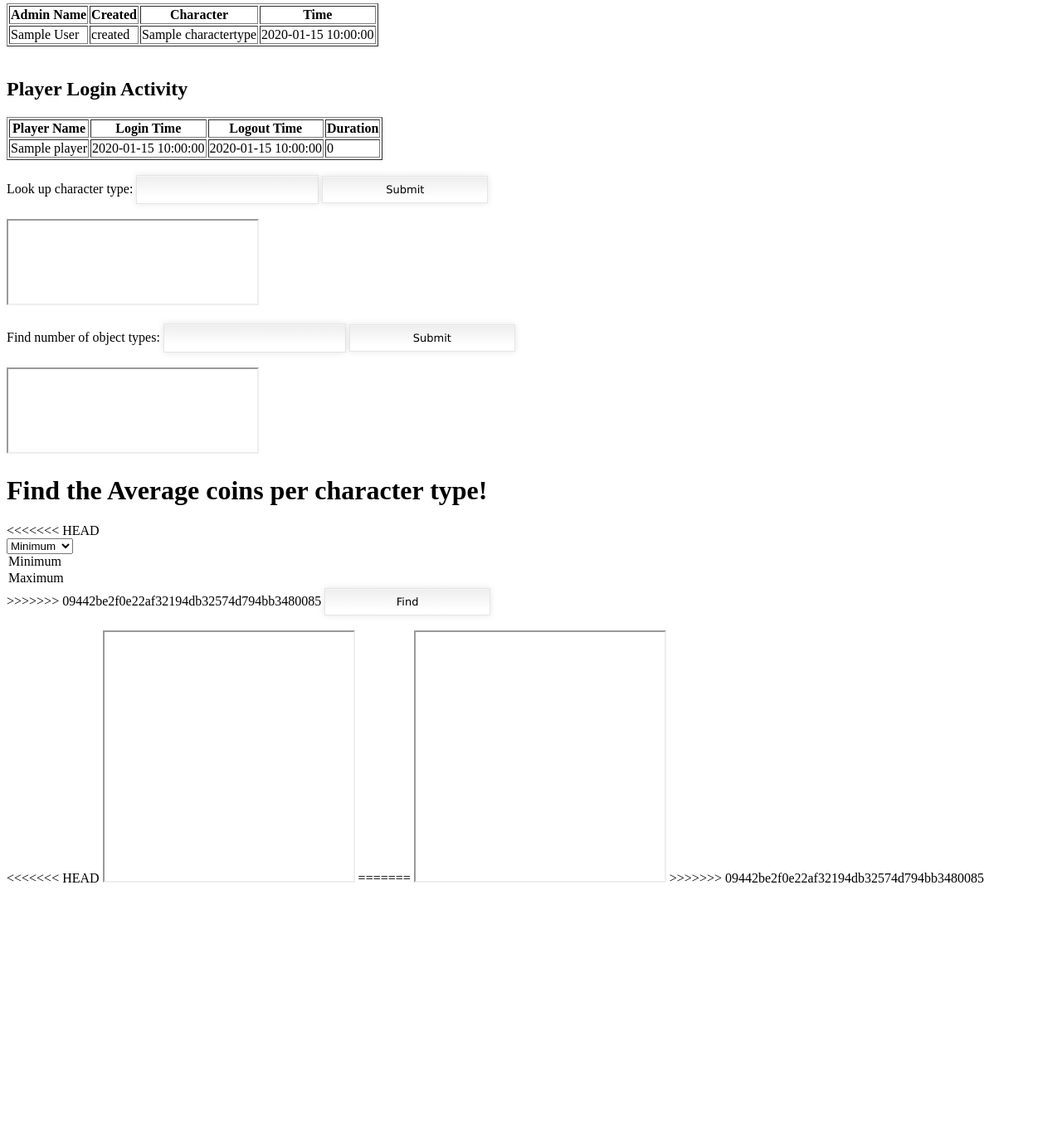
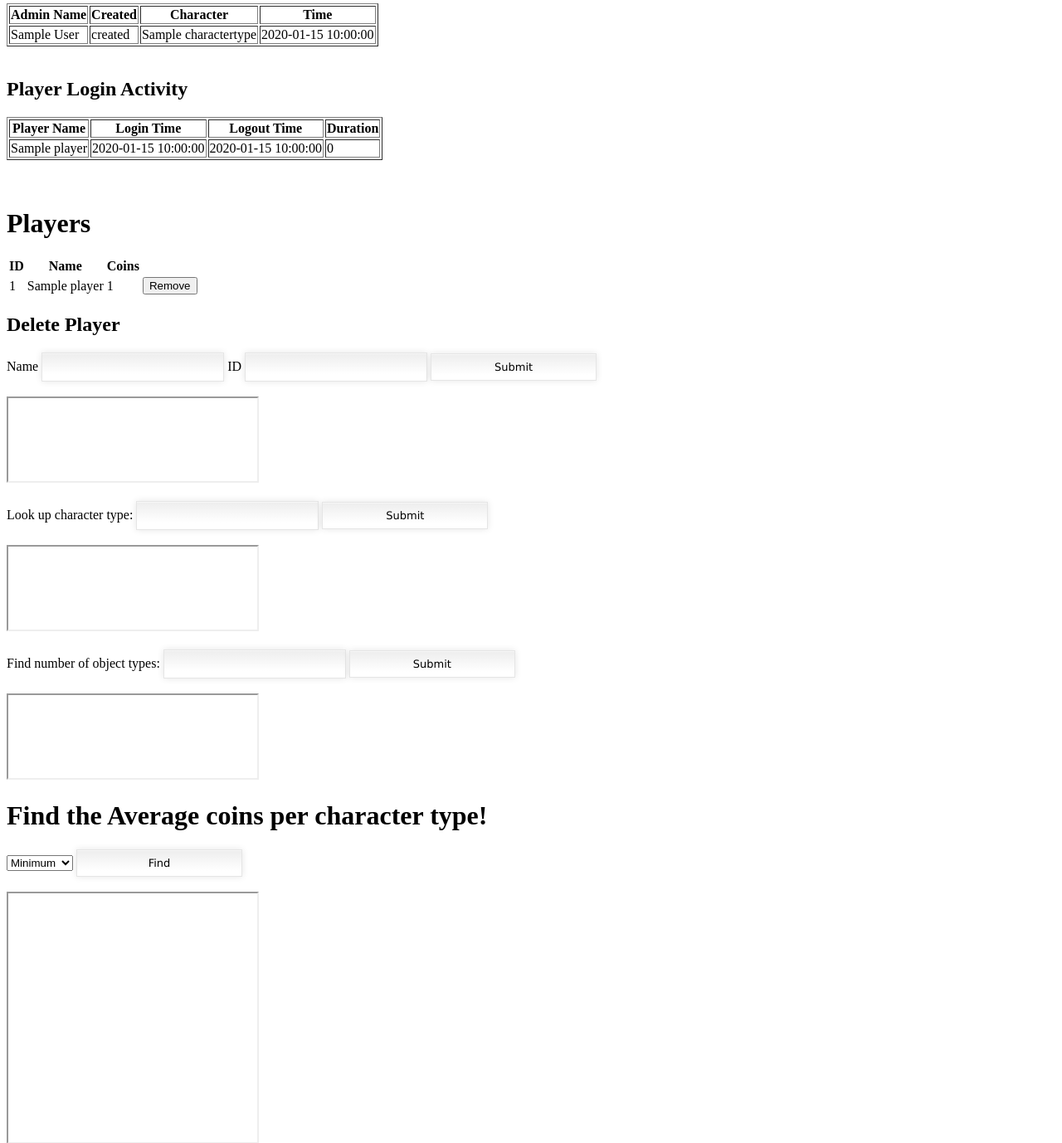
Before and after one commit to hanskurn/TheBestGameEver, a PHP site: page /TheBestGameEver/adminview.php in a window 1280 px wide. Shown: the part 422-1800 px from the top of the page at 83% size. Before the commit the page ends 1486 px from the top, so only its background shows below. Run offline with PHP 8.4, Linux system fonts and the light colour scheme; the visitor is signed in with stand-in values (Sample User, id 1); tables that the repository leaves empty hold one stand-in row (values such as "Sample post").

Commit message:
added delete player

```diff
--- a/adminview.php
+++ b/adminview.php
@@ -33,6 +33,11 @@
     $row = mysqli_fetch_array($result);
 
     ?>
+    <script>
+        function removePlayer(event){
+
+        }
+    </script>
 </head>
 <link rel="stylesheet" href="css/main.css" type="text/css">
 <body>
@@ -79,6 +84,7 @@
 <br>
 <iframe name='obformresponse' width='300' height='25'></iframe>
 <br>
+
 <h2>Admin Recent Activity</h2>
 
 <?php
@@ -97,8 +103,7 @@
     <th>Character</th>
     <th>Time</th>
     </tr>";
-    while($row = mysqli_fetch_array($result))
-    {
+while ($row = mysqli_fetch_array($result)) {
     echo "<tr>";
     echo "<td>" . $row['adminName'] . "</td>";
     echo "<td>created</td>";
@@ -120,8 +125,7 @@
     <th>Logout Time</th>
     <th>Duration</th>
     </tr>";
-    while($row = mysqli_fetch_array($result))
-    {
+while ($row = mysqli_fetch_array($result)) {
     echo "<tr>";
     echo "<td>" . $row['name'] . "</td>";
     echo "<td>" . $row['tstart'] . "</td>";
@@ -129,12 +133,48 @@
     echo "<td>" . $row['duration'] . "</td>";
     echo "</tr>";
 }
-    echo "</table>";
+echo "</table>
+
+<br>
+<br>
+<h1>Players</h1>";
+$result0 = mysqli_query($conn, "SELECT idplayers AS id, name, coins FROM TheBestGameEver.players");
+
+echo "<table>
+
+<tr>
+<th>ID</th>
+<th>Name</th>
+<th>Coins</th>
+</tr>";
+while($row = mysqli_fetch_array($result0)){
+    echo "<tr>";
+    echo "<td>" . $row['id'] . "</td>";
+    echo "<td>" . $row['name'] . "</td>";
+    echo "<td>" . $row['coins'] . "</td>";
+    echo "<td><button type='button' id='deleteButton' onClick='removePlayer(event)'>Remove</button></td>";
+    echo "</tr>";
+}
+echo"</table>";
+
 
 mysqli_close($conn);
 ?>
 
+<h2>Delete Player</h2>
+<form action="php/deletePlayer.php" method="post" target='deleteplayerfr'>
+    <label for="playerName">Name</label>
+    <input type="text" id="playerName" name="playerName">
+    <label for="playerID">ID</label>
+    <input type="text" id="playerID" name="playerID">
+    <input type="submit" value="Submit">
+</form>
 <br>
+<iframe name='deleteplayerfr' width='300' height='100'></iframe>
+<br>
+
+<br>
+
 <form action="php/CTypeLookUp.php" method="post" target='ctypelookupfr'>
     <label for="Ctype"> Look up character type:</label>
     <input type="text" id="Ctype" name="Ctype">
@@ -145,6 +185,7 @@
 <br>
 
 <br>
+
 <form action="php/objTypeLookUp.php" method="post" target='objlookupfr'>
     <label for="Objname"> Find number of object types:</label>
     <input type="text" id="Objname" name="Objname">
@@ -155,26 +196,19 @@
 <br>
 
 <h1>Find the Average coins per character type!</h1>
-<<<<<<< HEAD
-<form id="minmaxform" action="php/averageCoinLookup.php" method="post" target="coinfr">
-<select name="minmaxform">
-    <option value="MIN" id="min">Minimum</option>
-    <option value="MAX" id="max">Maximum</option>
-=======
+
         <form id="minmaxform" action="php/averageCoinLookup.php" method="post" target='coinfr'>
             <select name="minmaxform">
                 <option value="MIN" id="min">Minimum</option>
                 <option value="MAX" id="max">Maximum</option>
->>>>>>> 09442be2f0e22af32194db32574d794bb3480085
+
             </select>
             <input type="submit" value="Find">
         </form>
         <br>
-<<<<<<< HEAD
-<iframe name="coinfr" width="300" height="300"></iframe>
-=======
+
         <iframe name='coinfr' width='300' height='300'></iframe>
->>>>>>> 09442be2f0e22af32194db32574d794bb3480085
+
         <br>
         <br>
         <br>
--- a/login_state.php
+++ b/login_state.php
@@ -8,7 +8,7 @@
 <?php
     $servername = "localhost";
     $username = "root";
-    $password = "DevonEdwards";
+    $password = "Hannahskurnik";
     $dbname = "TheBestGameEver";
 
     // Create connection
@@ -62,7 +62,7 @@
         session_start();
         $_SESSION['id'] = $id;
         $_SESSION['error'] = "";
-        header('Location: http://localhost/TheBestGameEver/adminView.php');
+        header('Location: http://localhost/adminview.php');
     }
     ?>
 </body>
```
Also changed, not shown: php/deletePlayer.php (added, +40 -0 lines). Lines whose indentation alone changed are shown as unchanged.
